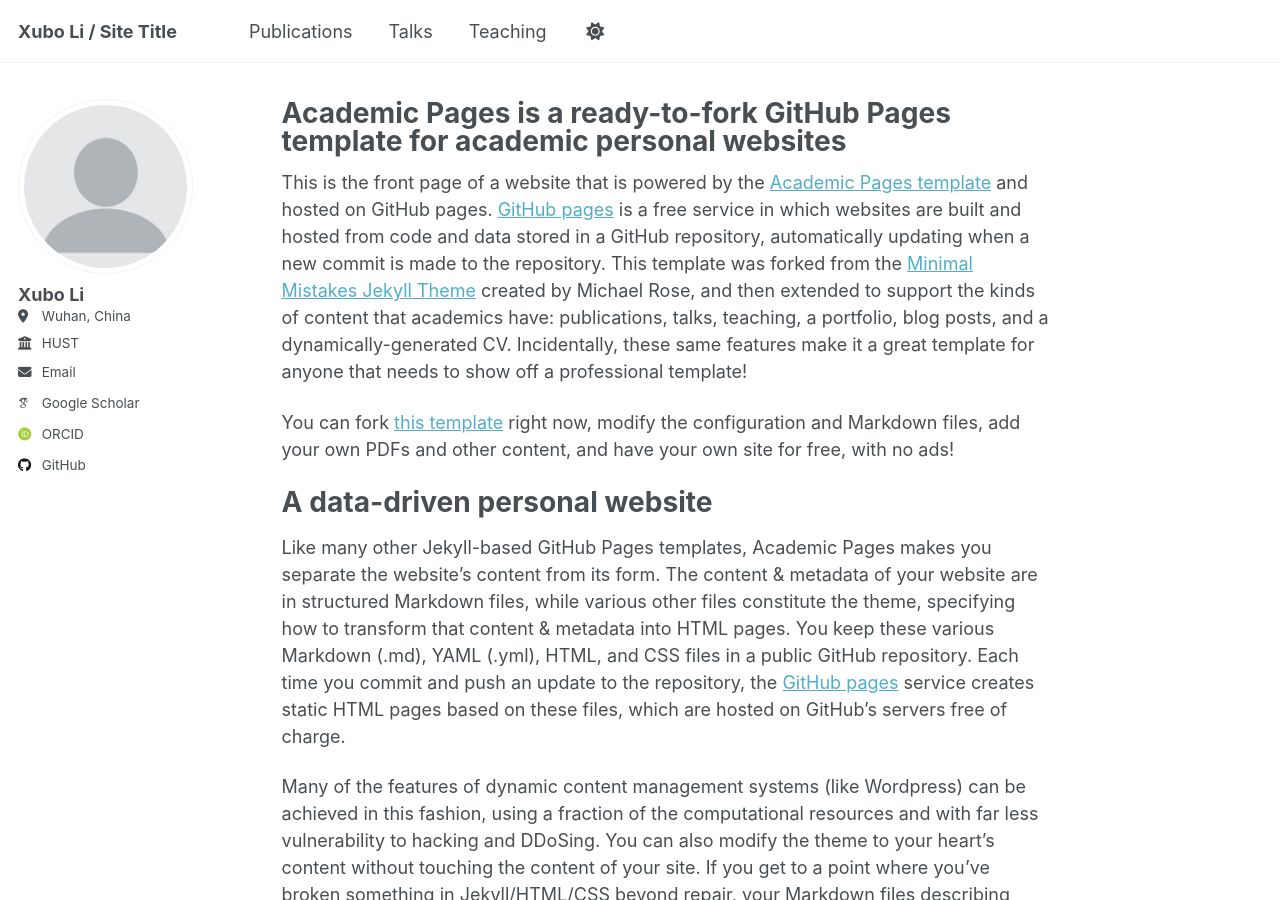
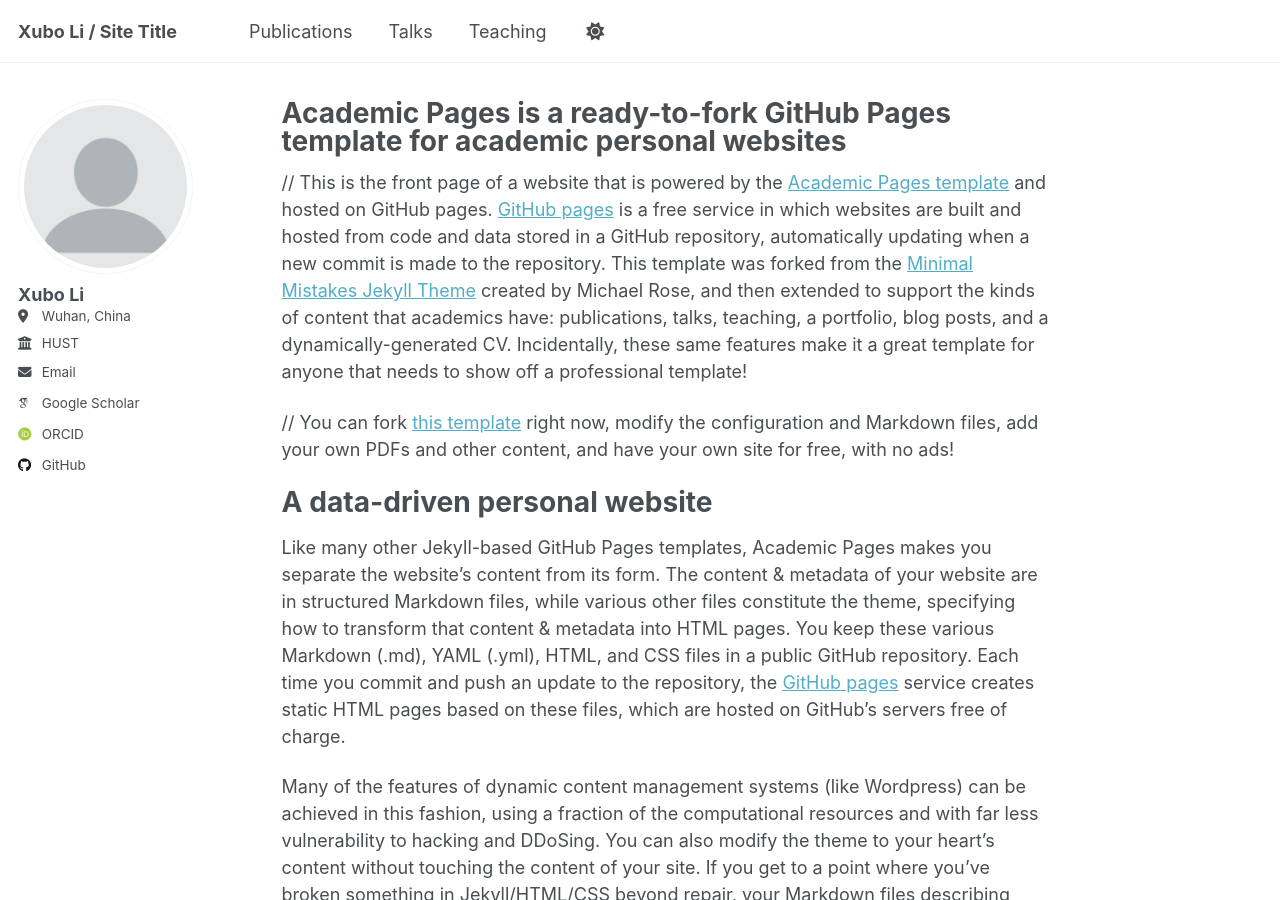
Before and after one commit to XuboLee/xubolee.github.io, a Jekyll site: the page built from _pages/about.md, in a window 1280 px wide and 900 px high. Built offline with Jekyll 4.4.1, drawn with Linux system fonts in a browser that asks for light colours; some web fonts are replaced; a script that is not in the unit is left out.

Commit message:
Update about.md

```diff
--- a/_pages/about.md
+++ b/_pages/about.md
@@ -7,9 +7,9 @@ redirect_from:
   - /about.html
 ---
 
-This is the front page of a website that is powered by the [Academic Pages template](https://github.com/academicpages/academicpages.github.io) and hosted on GitHub pages. [GitHub pages](https://pages.github.com) is a free service in which websites are built and hosted from code and data stored in a GitHub repository, automatically updating when a new commit is made to the repository. This template was forked from the [Minimal Mistakes Jekyll Theme](https://mmistakes.github.io/minimal-mistakes/) created by Michael Rose, and then extended to support the kinds of content that academics have: publications, talks, teaching, a portfolio, blog posts, and a dynamically-generated CV. Incidentally, these same features make it a great template for anyone that needs to show off a professional template!
+// This is the front page of a website that is powered by the [Academic Pages template](https://github.com/academicpages/academicpages.github.io) and hosted on GitHub pages. [GitHub pages](https://pages.github.com) is a free service in which websites are built and hosted from code and data stored in a GitHub repository, automatically updating when a new commit is made to the repository. This template was forked from the [Minimal Mistakes Jekyll Theme](https://mmistakes.github.io/minimal-mistakes/) created by Michael Rose, and then extended to support the kinds of content that academics have: publications, talks, teaching, a portfolio, blog posts, and a dynamically-generated CV. Incidentally, these same features make it a great template for anyone that needs to show off a professional template!
 
-You can fork [this template](https://github.com/academicpages/academicpages.github.io) right now, modify the configuration and Markdown files, add your own PDFs and other content, and have your own site for free, with no ads!
+// You can fork [this template](https://github.com/academicpages/academicpages.github.io) right now, modify the configuration and Markdown files, add your own PDFs and other content, and have your own site for free, with no ads!
 
 A data-driven personal website
 ======
```
